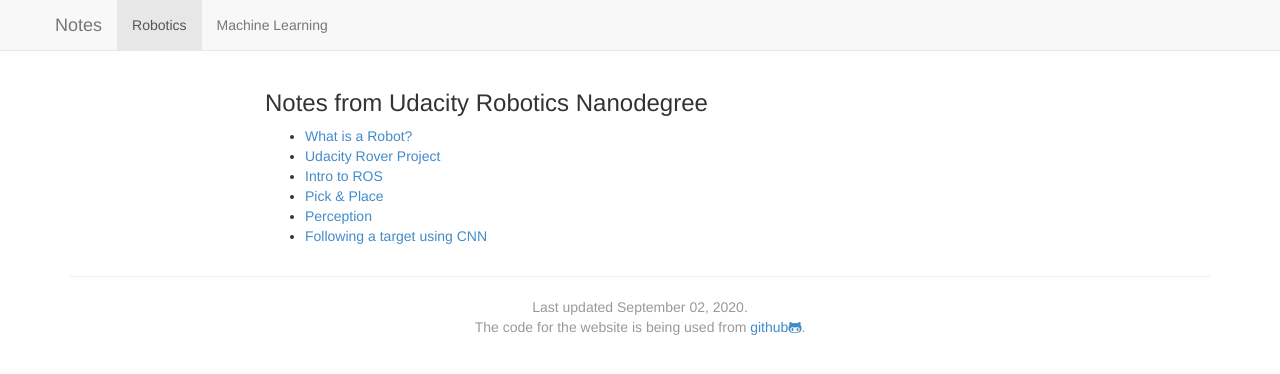
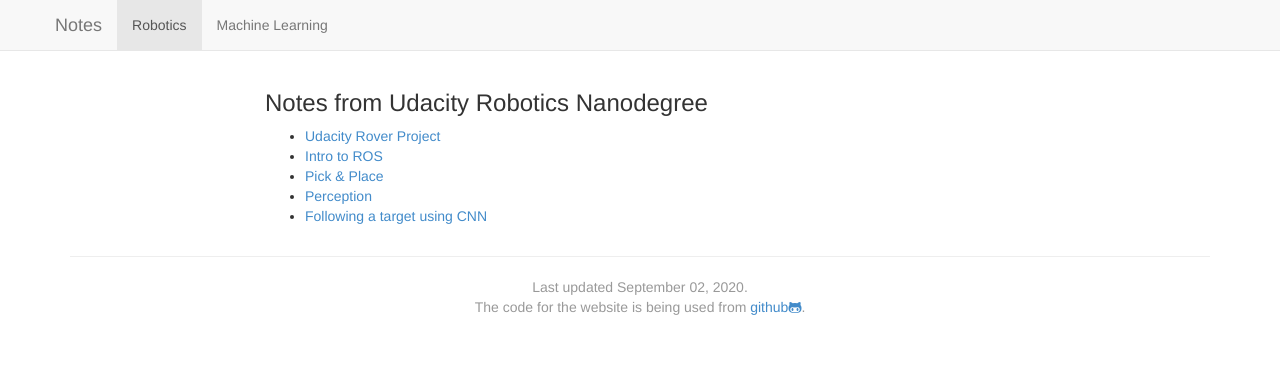
Before and after one commit to argmin/argmin.github.io, a Jekyll site: the page built from robotics.md, in a window 1280 px wide. Shown: the top 374 px of the page. Built offline with Jekyll 4.4.1, drawn with Linux system fonts in a browser that asks for light colours; nearby versions of some CDN libraries.

Commit message:
Update robotics.md
Removed silly blog

```diff
--- a/robotics.md
+++ b/robotics.md
@@ -5,7 +5,6 @@ active_tab: robotics
 ---
 ### Notes from Udacity Robotics Nanodegree
 
-* [What is a Robot?](/robotics/what-is-a-robot.html)
 * [Udacity Rover Project](/robotics/rover-project.html)
 * [Intro to ROS](robotics/intro-to-ros.html)
 * [Pick & Place](robotics/pick-and-place.html)
```
